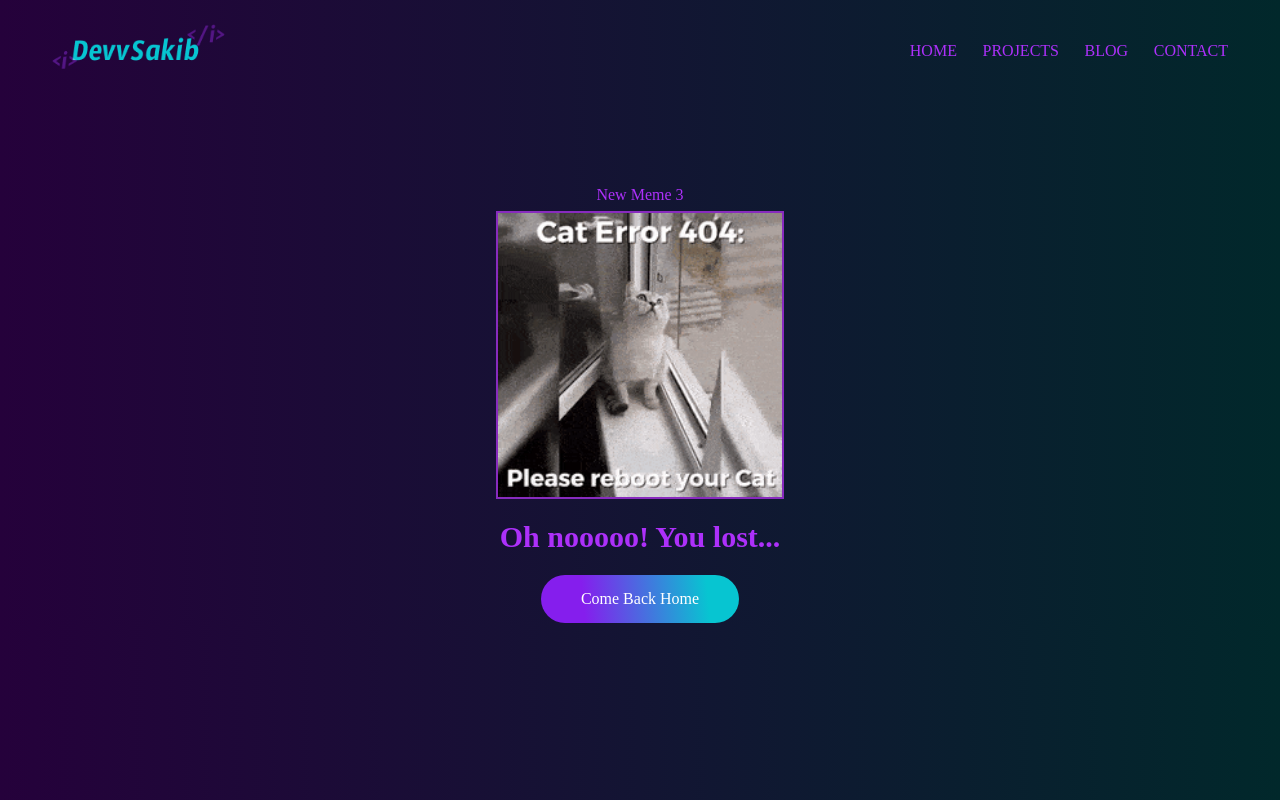
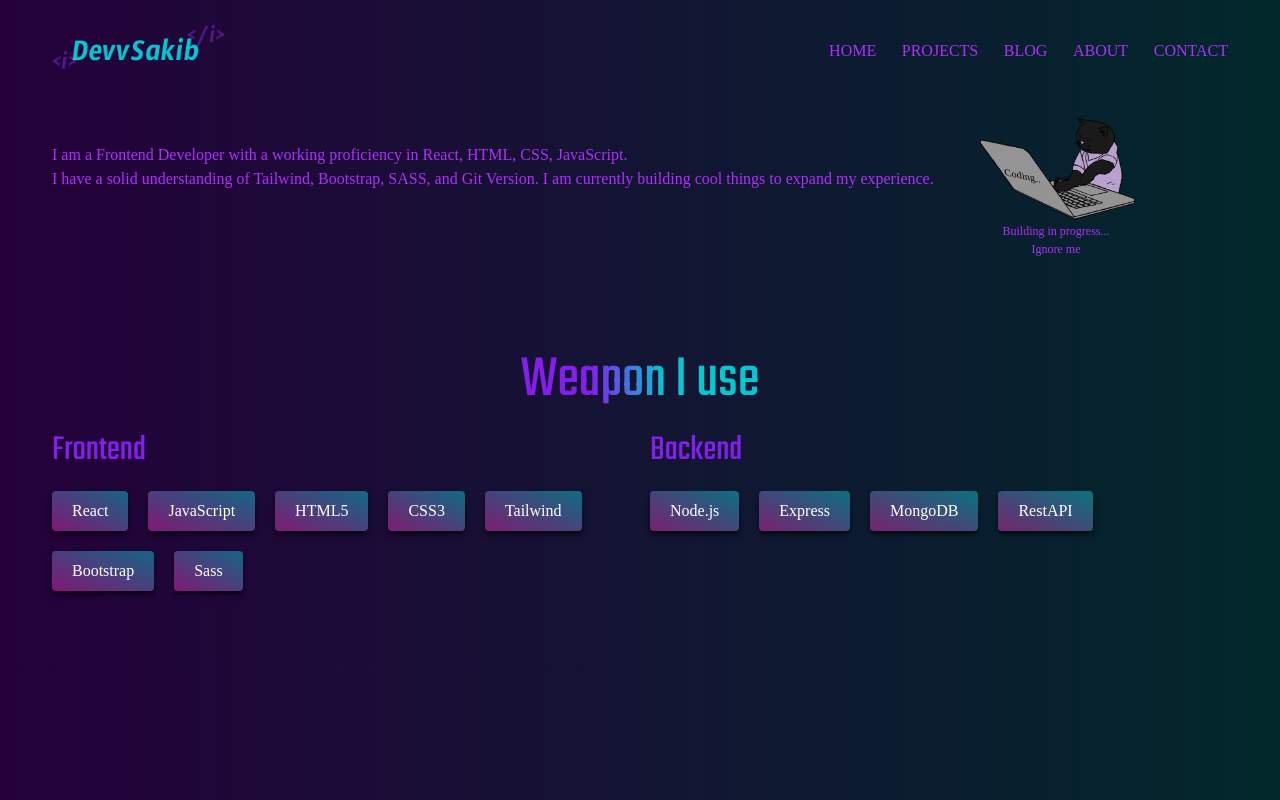
Before and after one commit to devvsakib/dsportfolio, a React (Vite) app: page /about in a window 1280 px wide. Built offline with nearby package versions, Linux system fonts and the light colour scheme; a web font is replaced by a local one.

Commit message:
about page loading...

```diff
--- a/src/App.jsx
+++ b/src/App.jsx
@@ -4,19 +4,22 @@ import './styles/global.css';
 import Header from './components/Header/Header';
 import Home from './pages/Home';
 import Projects from './pages/Projects';
+import About from './pages/About';
 import Blog from './pages/Blog';
 import Contact from './pages/Contact';
 import NotFound from './pages/NotFound';
 import Layout from './components/Layout';
-// import BGShape from './components/BGShape';
+import BGShape from './components/BGShape';
 
 function App() {
   return (
     <Layout>
       <Header />
+      {/* <BGShape/> */}
       <Routes>
         <Route path='/' element={<Home />} />
         <Route path='/projects' element={<Projects />} />
+        <Route path='/about' element={<About />} />
         <Route path='/blog' element={<Blog />} />
         <Route path='/contact' element={<Contact />} />
         <Route path='/*' element={<NotFound />} />
--- /dev/null
+++ b/src/components/About/Details.jsx
@@ -0,0 +1,15 @@
+import Stack from "./Stack"
+const Details = () => {
+    return (
+        <div className="mt-10">
+            <p>I am a <span>Frontend Developer</span> with a working proficiency in React, HTML, CSS, JavaScript.</p>
+            <p>I have a solid understanding of Tailwind, Bootstrap, SASS, and Git Version. I am currently building cool things to expand my experience.</p>
+            <div className="text-center  mt-40">
+                <h2 className="devv-title text-3xl md:text-6xl inline">Weapon I use</h2>
+                <Stack />
+            </div>
+        </div>
+    )
+}
+
+export default Details
--- /dev/null
+++ b/src/components/About/Stack.jsx
@@ -0,0 +1,32 @@
+const Stack = () => {
+    const stacksFrontend = ["React", "JavaScript", "HTML5", "CSS3", "Tailwind", "Bootstrap", "Sass"]
+    const stacksBackend = ["Node.js", "Express", "MongoDB", "RestAPI"]
+    return (
+
+        <div className="mt-5 mb-20  grid grid-cols-1 lg:grid-cols-2  gap-5">
+            <div className="flex flex-col">
+                <h2 className="devv-title text-left text-4xl inline-block">Frontend</h2>
+                <div className="flex flex-wrap gap-5 mt-5">
+                    {
+                        stacksFrontend?.map(item => (
+                            <button className="bg-gradient-to-bl from-[#07C5D1]/50 to-[#E02AAD]/50 text-white px-5 py-2 rounded shadow-black/60 shadow-md block">{item}</button>
+                        ))
+                    }
+                </div>
+            </div>
+            <div className="flex flex-col gap-5">
+                <h2 className="text-left devv-title text-4xl inline-block">Backend</h2>
+                <div className="flex flex-wrap gap-5">
+
+                    {
+                        stacksBackend?.map(item => (
+                            <button className="bg-gradient-to-bl from-[#07C5D1]/50 to-[#E02AAD]/50 text-white px-5 py-2 rounded shadow-black/60 shadow-md">{item}</button>
+                        ))
+                    }
+                </div>
+            </div>
+        </div >
+    )
+}
+
+export default Stack
--- a/src/components/Header/Header.jsx
+++ b/src/components/Header/Header.jsx
@@ -8,6 +8,7 @@ const Header = () => {
         { name: 'Home', link: '/' },
         { name: 'Projects', link: '/projects' },
         { name: 'Blog', link: '/blog' },
+        { name: 'About', link: '/about' },
         // { name: 'NF Test', link: '/notfound' },
         { name: 'Contact', link: '/contact' }]
     const [menuActive, setMenuActive] = useState(false);
--- /dev/null
+++ b/src/pages/About.jsx
@@ -0,0 +1,12 @@
+import Details from "../components/About/Details"
+import Notice from '../components/Notice/Notice'
+const About = () => {
+    return (
+        <>
+            <Notice />
+            <Details />
+        </>
+    )
+}
+
+export default About
--- a/src/styles/global.css
+++ b/src/styles/global.css
@@ -28,7 +28,16 @@
     z-index: 77;
   }
 }
-
+.devv-title{
+  font-family: var(--title-font);
+  z-index: 99;
+  font-weight: 400;
+  background: linear-gradient(84.41deg, #851EED 30%, #07C5D1 60%);
+  -webkit-background-clip: text;
+  -webkit-text-fill-color: transparent;
+  background-clip: text;
+  text-fill-color: transparent;
+}
 .devv-btn {
   background: linear-gradient(84.41deg, #851EED 21.84%, #07C5D1 83.77%);
 }
```
